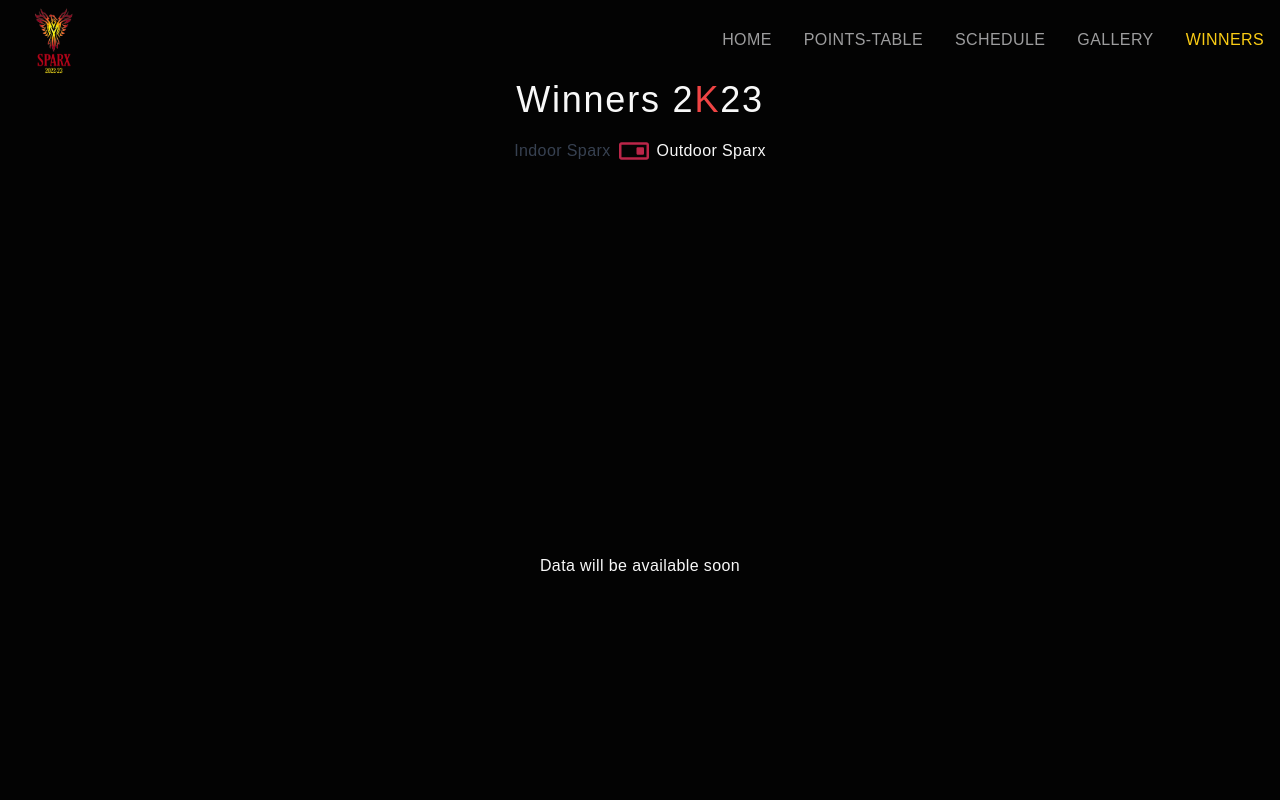
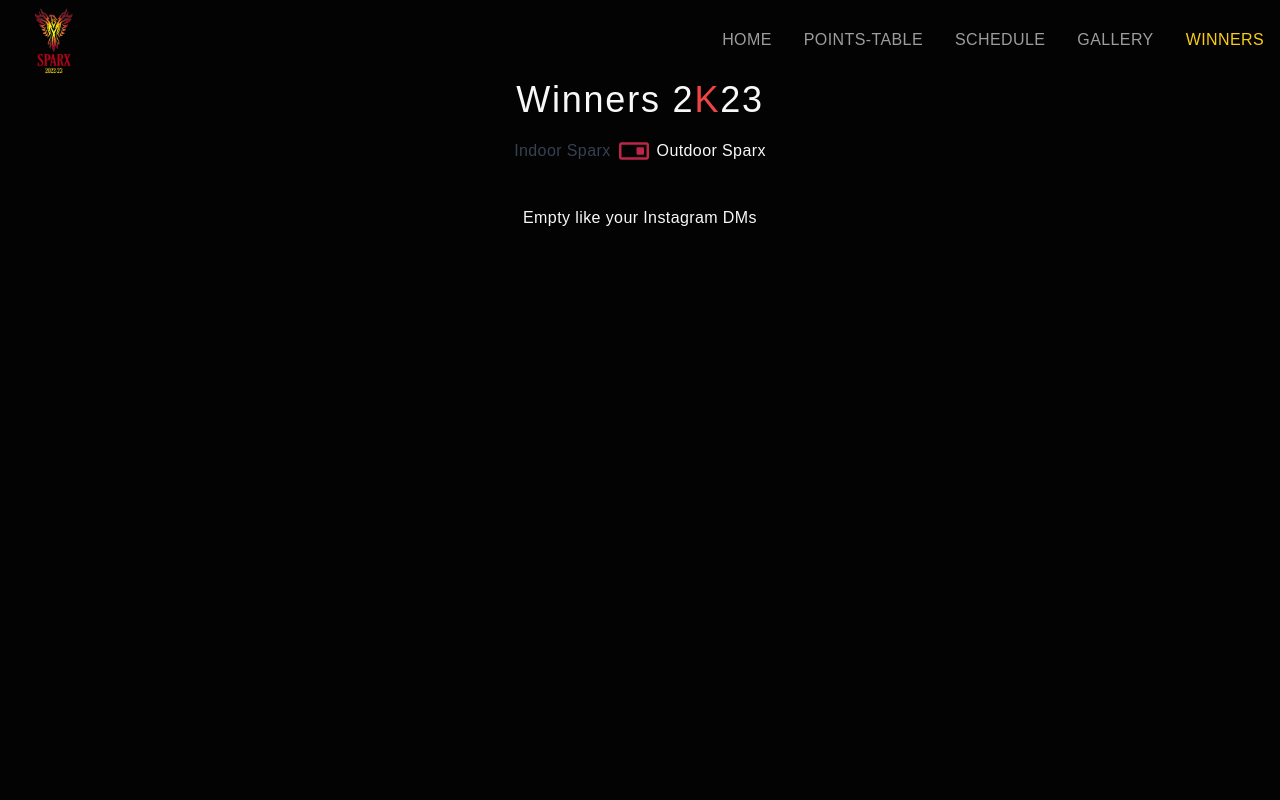
Before and after one commit to MrunalVaidya0715/sparx-website, a Next.js app in the folder sparx-web-app/: page /winners in a window 1280 px wide. Both pictures are taken after a click on the element 633 px from the left and 151 px from the top of the page. Shown: the top 800 px of the page. Built offline with nearby package versions, Linux system fonts and the light colour scheme.

Commit message:
Empty Message

```diff
--- a/sparx-web-app/components/Winners.jsx
+++ b/sparx-web-app/components/Winners.jsx
@@ -2,8 +2,8 @@ import React from 'react'
 
 const Winners = () => {
   return (
-    <div className=' flex w-full h-screen justify-center items-center'>
-      <h3 className=' font-light'>Data will be available soon</h3>
+    <div className=' flex w-full h-screen justify-center items-start mt-10'>
+      <h3 className=' font-light'>Empty like your Instagram DMs</h3>
     </div>
   )
 }
```
